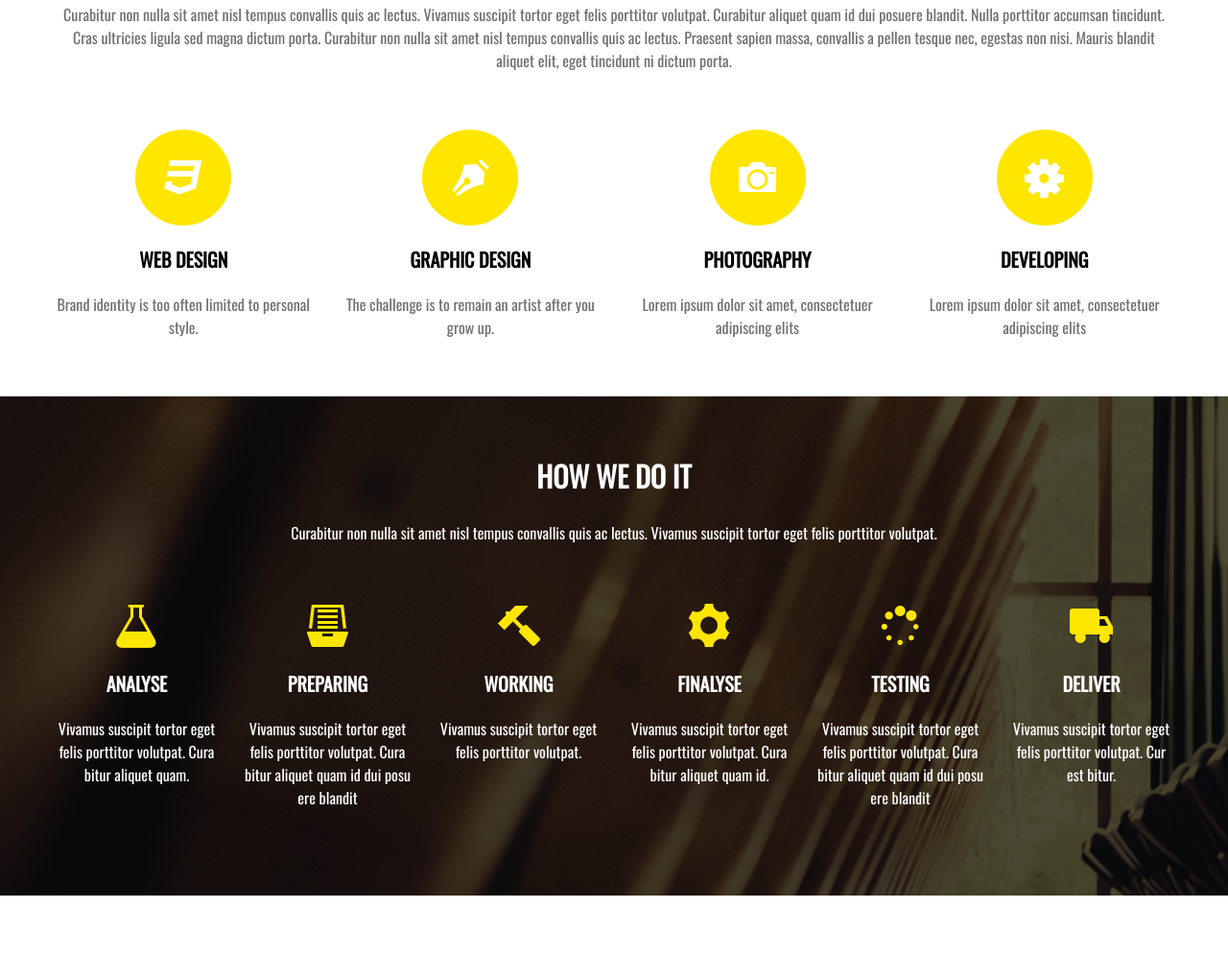
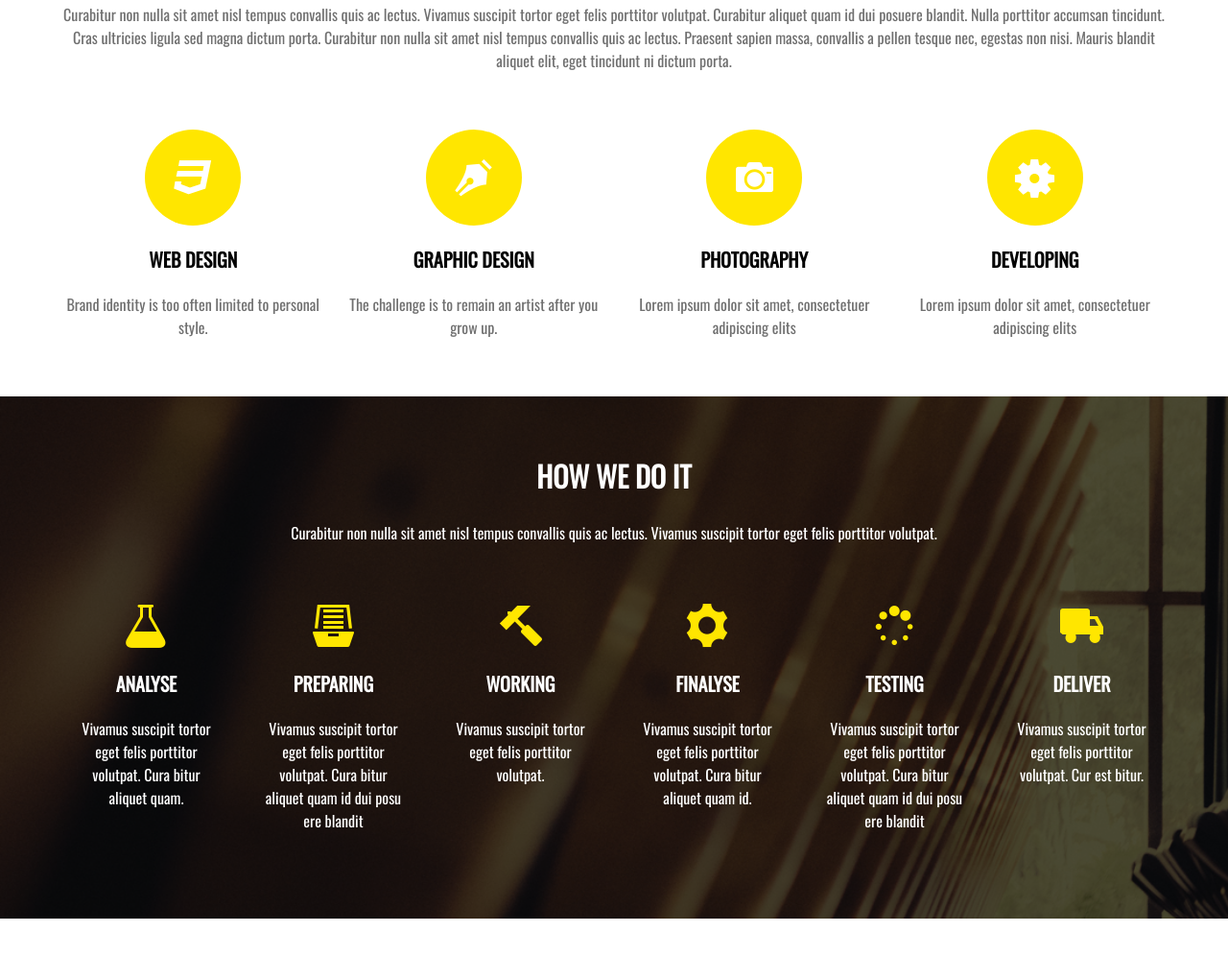
Before and after one commit to Chessinfo/myproject, a website: page src/index.html in a window 1280 px wide. Shown: the part 998-1994 px from the top of the page at 96% size. Drawn offline with nearby package versions, Linux system fonts and the light colour scheme; files that its build step writes are made by us from their sources.

Commit message:
flex-box

```diff
--- a/src/main.scss
+++ b/src/main.scss
@@ -45,12 +45,11 @@ li {
 h1 a {
   font-size: 30px;
   color: white;
-  text-align: left;
 }
 
 .logo_subtext {
   font-size: 9px;
-  letter-spacing: 6px;
+  letter-spacing: 9px;
 }
 
 .nav {
@@ -142,8 +141,7 @@ h1 a {
 .service {
   display: flex;
   justify-content: space-between;
-  align-items: center;
-  margin-bottom: 60px;
+  padding-bottom: 60px;
 }
 
 .service_box {
@@ -152,7 +150,7 @@ h1 a {
   align-items: center;
   text-align: center;
   width: 25%;
-  margin: 0 -10px;
+  padding: 0 10px;
 }
 
 .box_img {
@@ -175,7 +173,6 @@ h1 a {
   margin-top: 20px;
   font-size: 16px;
   color: #707070;
-  padding: 0 10px;
 }
 
 .process_heading {
@@ -218,7 +215,7 @@ h1 a {
   flex-direction: column;
   align-items: center;
   text-align: center;
-  margin: 0 -10px;
+  padding: 0 10px;
   padding-bottom: 30px;
 }
 
```
Also changed, not shown: dist/css/main.css, 1 other file.
